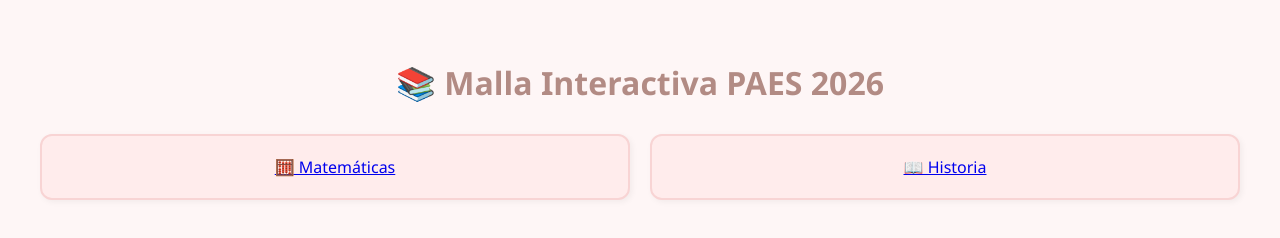
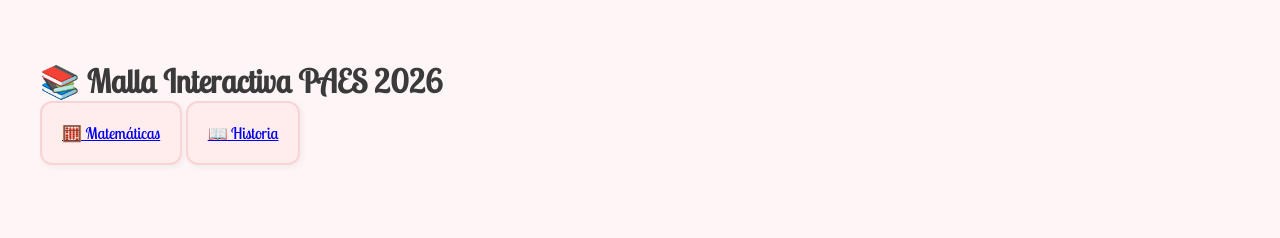
Before and after one commit to flopetizon/Malla-interactiva-paes, a plain HTML site: page index.html in a window 1280 px wide. Drawn offline with Linux system fonts and the light colour scheme.

Commit message:
Update style.css

```diff
--- a/style.css
+++ b/style.css
@@ -1,5 +1,5 @@
 body {
-  font-family: 'Segoe UI', sans-serif;
+  font-family: 'Lobster Two', cursive;
   background-color: #fef6f6;
   color: #3a3a3a;
   padding: 40px;
@@ -7,8 +7,8 @@ body {
 }
 
 h1, h2 {
-  color: #b28b84;
-  text-align: center;
+  font-family: 'Lobster Two', cursive;
+}
 }
 
 .grid {
```
